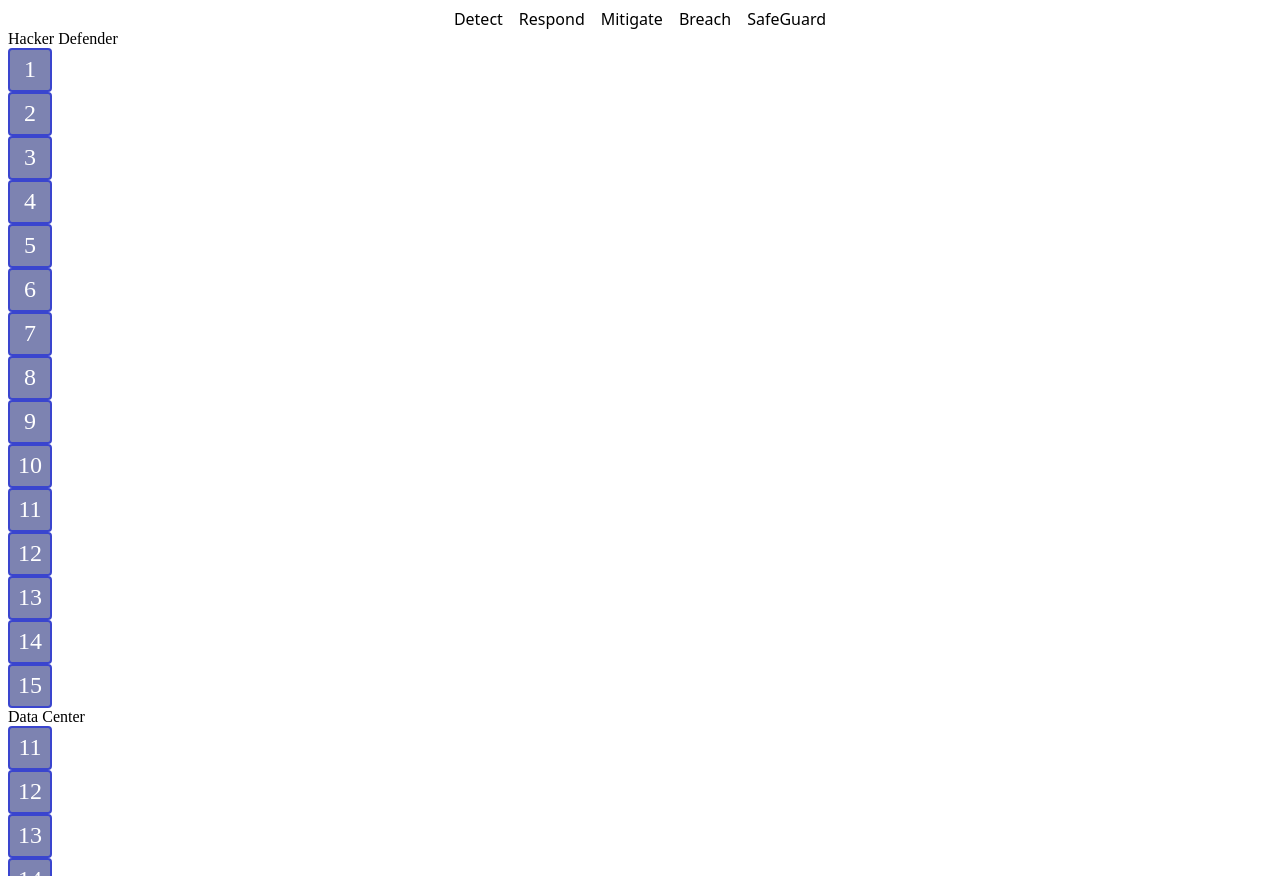
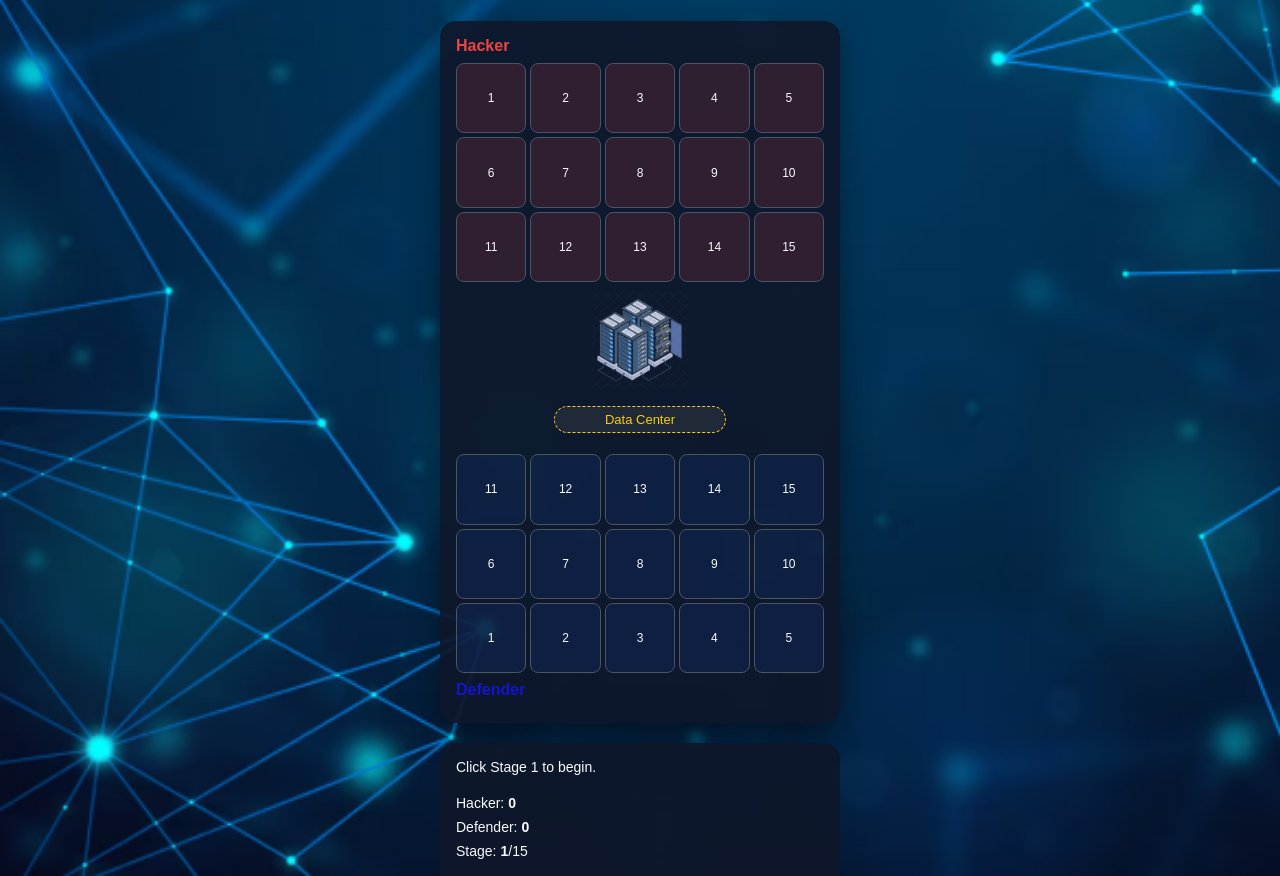
Before and after one commit to shahado09/SecureTheVault-game, a plain HTML site: page index.html in a window 1280 px wide. Shown: the part 116-992 px from the top of the page. Drawn offline with Linux system fonts and the light colour scheme.

Commit message:
main css

```diff
--- a/css/style.css
+++ b/css/style.css
@@ -1,45 +1,172 @@
-.title{  display: flex;
+* {
+  box-sizing: border-box;
+  margin: 0;
+  padding: 0;
+}
+
+body {
+  font-family: Arial, sans-serif;
+  background-image: url("/assets/bg2.png") ;
+  background-size: cover;
+  background-repeat: no-repeat;
+  background-position: center;
+  color: #f9fafb;
+  min-height: 100vh;
+  display: flex;
+  flex-direction: column;
   align-items: center;
+  padding: 20px;
+}
+header {
+  text-align: center;
+  margin-bottom: 24px;
+}
+
+.title {
+  letter-spacing: 0.25em;
+  font-size: 32px;
+  font-weight: 800;
+}
+
+.subtitle {
+  font-size: 14px;
+  text-transform: uppercase;
+  color: #9ca3af;
+  margin-top: 4px;
+}
+
+.steps-row {
+  display: flex;
+  gap: 8px;
   justify-content: center;
-  font-family: system-ui, sans-serif;}
+  margin-top: 12px;
+  flex-wrap: wrap;
+}
 
-.subtitle{  display: flex;
-  align-items: center;
-  justify-content: center;
-  font-family: system-ui, sans-serif;}
+.steps {
+  border: 1px solid #0e2a50;
+  border-radius: 999px;
+  padding: 4px 10px;
+  font-size: 12px;
+  text-transform: uppercase;
+}
 
-.steps-row{ display: flex;
-  align-items: center;
-  justify-content: center;
-  gap: 16PX;
-  font-family: system-ui, sans-serif;}
+.game-layout {
+  max-width: 400px;
+  width: 100%;
+  margin: 0 auto;
+  flex-direction: column;
 
-.defender-cell{
-  padding: 0;
-  width: 40px;
-  height: 40px;
-  cursor: pointer;
-  font-size: 24px;
+}
+
+
+.board {
+  background:  rgba(15, 23, 42, 0.9);
+  margin-bottom: 20px;
+  border-radius: 16px;
+  padding: 16px;
+  box-shadow: 0 10px 30px rgba(0, 0, 0, 0.4);
+}
+
+.info {
+  background: rgba(15, 23, 42, 0.9);
+  border-radius: 16px;
+  padding: 16px;
+  display: flex;
+  flex-direction: column;
+  gap: 8px;
+  font-size: 14px;
+}
+
+
+.labels {
+  display: flex;
+  justify-content: space-between;
+  margin-bottom: 8px;
+  font-weight: 600;
+}
+
+.hacker-label {
+  color: #ef4444;
+}
+
+.defender-label {
+  color: #1613cf;
+}
+
+.hacker-track,.defender-track {
+  display: grid;
+  gap: 4px;
+  margin-bottom: 8px;
+}
+
+
+.row,.reverse-row {
+  display: flex;
+  gap: 4px;
+}
+
+.hacker-cell,.defender-cell {
+  flex: 1;
+  aspect-ratio: 1;
+  border-radius: 8px;
   display: flex;
   align-items: center;
   justify-content: center;
-  color: #ffffff;
-  background-color: #0d186e88;
-  border-radius: 4px;
-  border: 2px solid rgba(21, 35, 221, 0.644);
+  font-size: 12px;
+  border: 1px solid #4b5563;
 }
 
-.hacker-cell{
-  padding: 0;
-  width: 40px;
-  height: 40px;
+.hacker-cell {
+  background: rgba(239, 68, 68, 0.15);
+}
+
+.defender-cell {
+  background: rgba(26, 73, 190, 0.15);
+}
+
+.data-center-div {
+  display: flex;
+  flex-direction: column;
+  align-items: center;
+  margin: 5px auto;
+}
+.dataCenter-img {
+  width: 100px;
+  margin-bottom: 8px;
+}
+
+.data-center {
+  text-align: center;
+  padding: 5px  50px;
+  border-radius: 999px;
+  background: #1f2937;
+  border: 1px dashed #facc15;
+  color: #facc15;
+  font-size: 13px;
+  margin: 8px auto 16px;
+  max-width: 200px;
+}
+
+#begin {
+  margin-bottom: 12px;
+  font-weight: 500;
+}
+.info p span {
+  margin-left: 4px;
+  font-weight: 600;
+}
+.reset-btn {
+  margin-top: 12px;
+  padding: 8px 12px;
+  border-radius: 999px;
+  border: none;
+  background: #facc15;
+  color: white;
+  font-weight: 600;
   cursor: pointer;
-  font-size: 24px;
-  display: flex;
-  align-items: center;
-  justify-content: center;
-  color: #ffffff;
-  background-color: #0d186e88;
-  border-radius: 4px;
-  border: 2px solid rgba(21, 35, 221, 0.644);
 }
+
+.reset-btn:hover {
+  background: #dab008;
+}
--- a/index.html
+++ b/index.html
@@ -26,7 +26,7 @@
 
         <div class="labels">
             <span class="hacker-label">Hacker</span>
-            <span class="defender-label">Defender</span>
+
         </div>
 
             <div class="hacker-track">
@@ -54,7 +54,10 @@
 
         </div>
 
-        <div class="data-center">Data Center</div>
+        <div class="data-center-div">
+            <img src="./assets/datacenter.webp" alt="server icon" class="dataCenter-img">
+            <div class="data-center">Data Center</div>
+        </div>
 
         <div class="defender-track">
             <div class="row" id="row3">
@@ -80,8 +83,11 @@
                 <div class="defender-cell" data-defender="5">5</div>
             </div>
 
+
         </div>
-
+        <div class="labels">
+            <span class="defender-label">Defender</span>
+        </div>
 
     </section>
         <section class="info">
```
Also changed, not shown: assets/bg.png (added), assets/bg2.png (added), assets/datacenter.webp (added).
